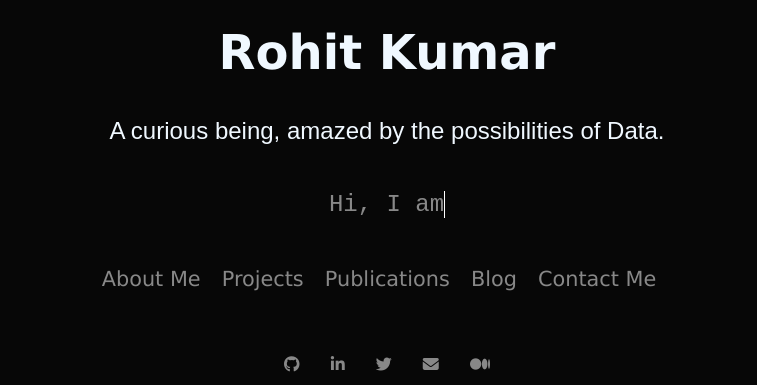
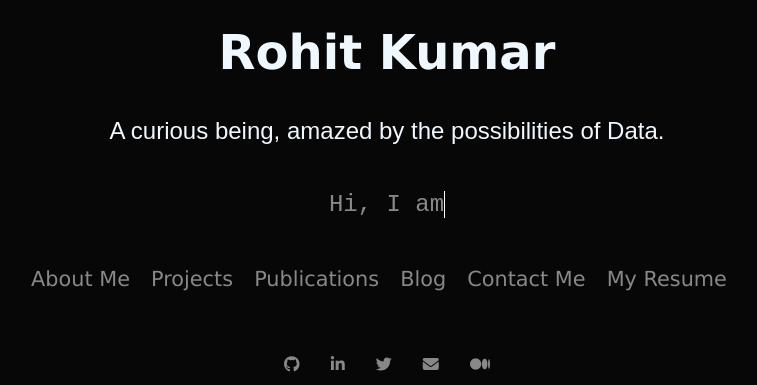
Before and after one commit to stenzr/stenzr.github.io, a plain HTML site: page index.html in a window 1280 px wide. Shown: the part 422-807 px from the top of the page, without its empty margins (253-1010 px from the left). Drawn offline with Linux system fonts and the light colour scheme; no server answers.

Commit message:
redirect to new tab for resume

```diff
--- a/index.html
+++ b/index.html
@@ -76,6 +76,12 @@
             <li class="nav-item">
               <a href="#bottom-container" class="nav-link">Contact Me</a>
             </li>
+
+            <li class="nav-item">
+              <a href="https://drive.google.com/file/d/1_8uYa5RUx9eN8B5NuQEil8gGUZIuvXyO/view?usp=sharing"
+                class="nav-link" target="_blank">My Resume</a>
+            </li>
+
           </ul>
         </nav>
 
@@ -115,7 +121,7 @@
           <!-- <a
           target="_blank"
           class="contact-icon-top"
-          href="tel:+917782930504"
+          href="tel:+91"
           ><i class="fa fa-phone"></i
         ></a> -->
 
@@ -541,18 +547,9 @@
 
 
 
-
-
-
-  </section>
-
-
-
-
-
     <!--Resume
     ===================================================-->
-  <section id="resume">
+    <!-- <section id="resume">
       <div class="section-heading">
         <h2>My Resume</h2>
       </div>
@@ -562,14 +559,17 @@
           <a target="_blank" class="resume-download-a"
             href="https://drive.google.com/file/d/1_8uYa5RUx9eN8B5NuQEil8gGUZIuvXyO/view?usp=sharing">Download</a>
         </div>
-
+   -->
     <!-- <div class="resume-embed">
             <embed src="https://drive.google.com/file/d/1_8uYa5RUx9eN8B5NuQEil8gGUZIuvXyO/view?usp=sharing" type="application/pdf"   height="1250vm" width="1000vm" class="responsive">
           </div> -->
+    <!--
+      </div>
+    </section> -->
 
-    </div>
+
+
   </section>
-
 
   <hr>
 
@@ -602,7 +602,7 @@
         <!-- <a
             target="_blank"
             class="contact-icon-bottom"
-            href="tel:+917782930504"
+            href="tel:+91"
             ><i class="fa fa-phone"></i
           ></a> -->
 
```
Lines whose indentation alone changed are shown as unchanged.
